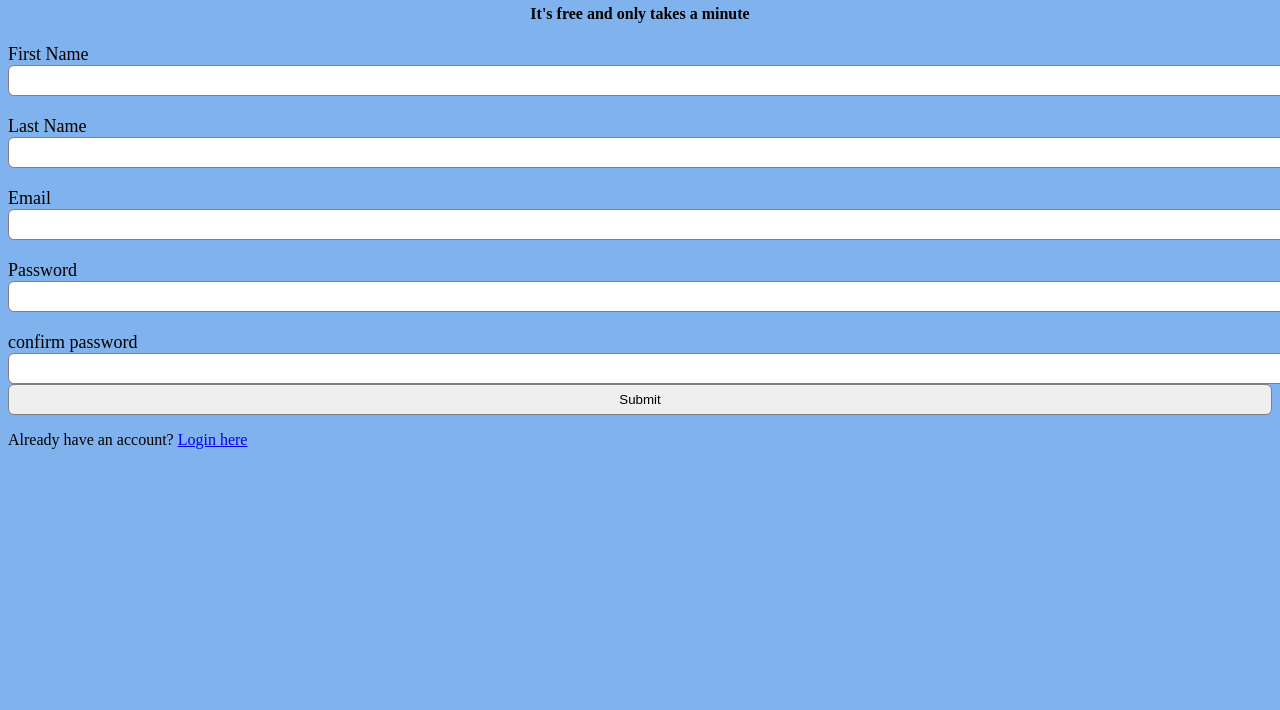
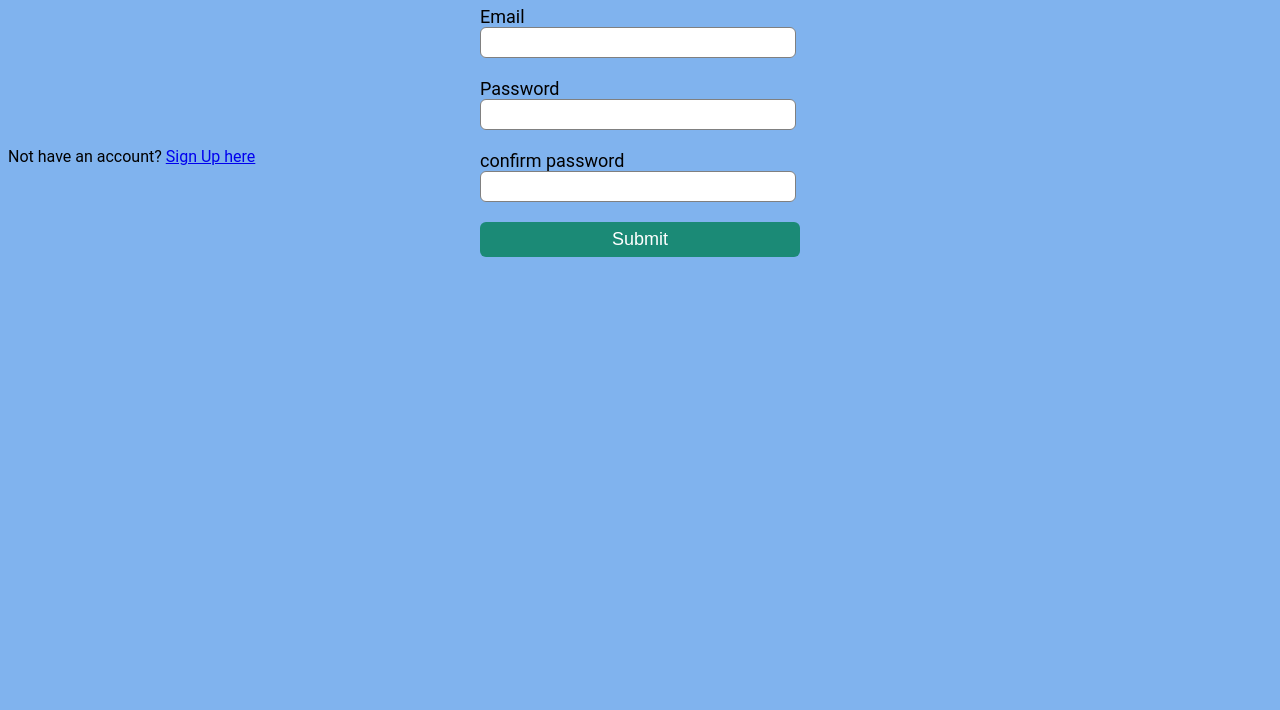
Before and after one commit to deepmodak79/Meeting_Tool, a plain HTML site: page Main_page/page4.html in a window 1280 px wide. Shown: the part 90-800 px from the top of the page. Drawn offline with Linux system fonts and the light colour scheme.

Commit message:
working in frontend

```diff
--- a/Main_page/page4.html
+++ b/Main_page/page4.html
@@ -8,12 +8,7 @@
 <body>
   <div class="login-box">
     <h1>Login</h1>
-    <h4>It's free and only takes a minute</h4>
     <form>
-        <label>First Name</label>
-        <input type="text" placeholder="">
-        <label>Last Name</label>
-        <input type="text" placeholder="">
         <label>Email</label>
         <input type="email" placeholder="">
         <label>Password</label>
@@ -23,8 +18,8 @@
         <input type="button" value="Submit">
     </form>
     </div>
-    <p>Already have an account? <a href="#">Login here</a></p>
-
+    <p>Not have an account? <a href="page3.html">Sign Up here</a></p>
+    <!-- <p class="para-2">Not have an account? <a href="page3.html"</a>signup</p> -->
 
 </body>
 </html>
--- a/Main_page/style_page3.css
+++ b/Main_page/style_page3.css
@@ -1,15 +1,24 @@
 body{
     background-color : rgb(128, 179, 238);
-    font : 'Arial';
+    font-family : 'Roboto',sans-serif;
 }
 
-.signup{
+ .Signup-box{
     width:360px;
     height:620px;
     margin:auto;
     background-color: white;
     border-radius: 3px;
 }
+
+.login-box{
+    width: 360px;
+    height: 200px;
+    margin: auto;
+    border-radius: 3px;
+    background-color:3px;
+}
+
 
 h1{
     text-align: center;
@@ -18,6 +27,11 @@ h1{
 
 h4{
     text-align: center;
+}
+
+form{
+    width: 300px;
+    margin-left: 20px;
 }
 
 form label{
@@ -34,3 +48,14 @@ form input{
     border-radius: 6px;
     outline:none;
 }
+
+input[type="button"]{
+    width:320px;
+    height:35px;
+    margin-top: 20px;
+    border:none;
+    background-color: rgb(27, 138, 118);
+    color: white;
+    font-size:18px;
+
+}
```
Also changed, not shown: Main_page/Index.html (+1 -1 lines), Main_page/page3.html (+4 -4 lines).
